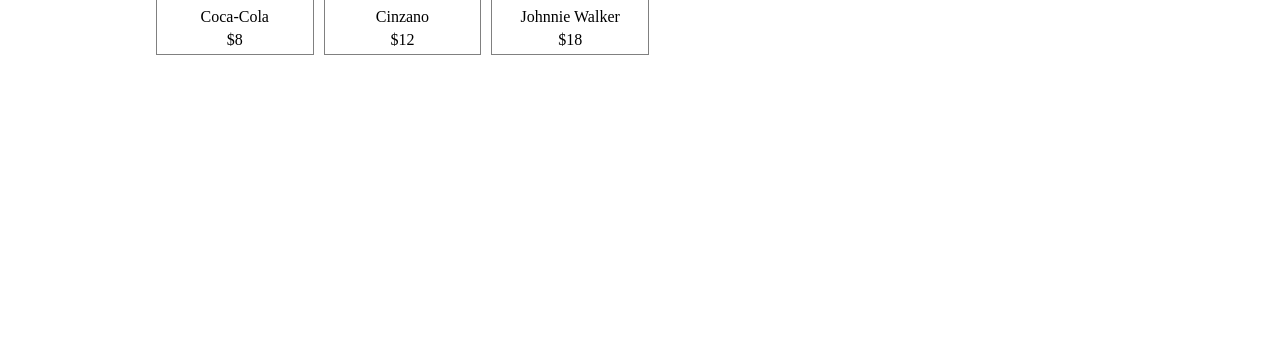
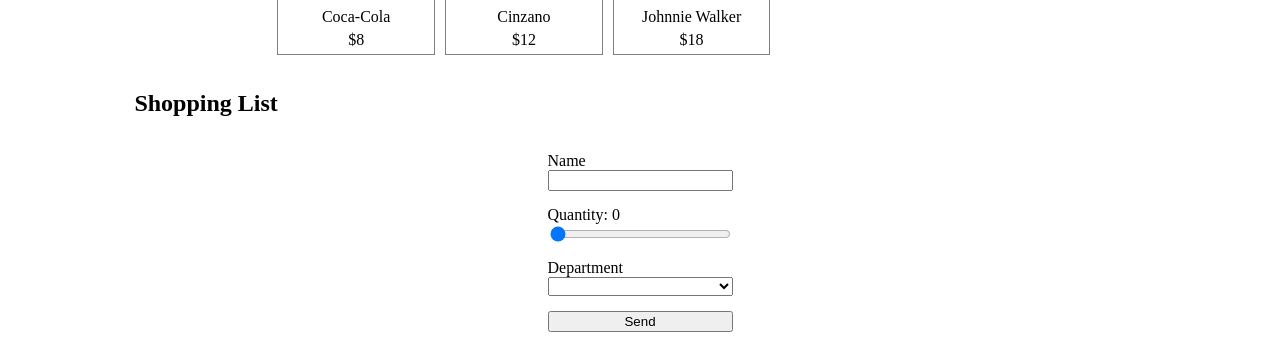
Before and after one commit to triciopa/angular-exercises, an Angular app: page / in a window 1280 px wide. Shown: the part 1084-1441 px from the top of the page. Before the commit the page ends 1162 px from the top, so only its background shows below. Built offline with nearby package versions, Linux system fonts and the light colour scheme.

Commit message:
Shopping list

```diff
--- a/src/app/app.component.html
+++ b/src/app/app.component.html
@@ -39,4 +39,17 @@
       <app-product-order [productArray]="selectedProducts"></app-product-order>
     </div>
   </div>
+
+
+  <div class="buyList">
+    <h2>Shopping List</h2>
+    <div class="row">
+      <app-form2 (createdProd)="onCreatedProd($event)"></app-form2>
+    </div>
+    <div class="row lists">
+      <app-products2 [products]="selectedProds2" (buyProduct)="onBuy($event)" buttonText="Buy"></app-products2>
+      <app-products2 [products]="boughtProds2" (buyProduct)="onSell($event)" buttonText="Sell"></app-products2>
+    </div>
+  </div>
+
 </div>
--- a/src/app/app.component.scss
+++ b/src/app/app.component.scss
@@ -2,6 +2,8 @@
   display: flex;
   flex-direction: row;
   flex-wrap: wrap;
+  justify-content: center;
+  width: 100%;
   div {
     margin: 0 5px;
   }
@@ -36,3 +38,29 @@
     padding: 10px;
   }
 }
+
+.buyList {
+  width: 80%;
+  display: flex;
+  flex-direction: row;
+  justify-content: center;
+  flex-wrap: wrap;
+  margin: 30px auto 0 auto;
+
+  h2 {
+    width: 100%;
+  }
+
+  .row {
+    display: flex;
+    flex-direction: row;
+    justify-content: center;
+  }
+
+  .lists {
+    width: 100%;
+    * {
+      margin: 10px;
+    }
+  }
+}
--- a/src/app/app.component.ts
+++ b/src/app/app.component.ts
@@ -1,5 +1,6 @@
 import { Component } from '@angular/core';
 import { Product } from './models/product.model';
+import { Product2 } from './models/product2.model';
 import { Task } from './models/tasks.model';
 
 @Component({
@@ -14,16 +15,22 @@
   foodArray: Product[];
   drinksArray: Product[];
   selectedProducts: Product[];
+  selectedProds2: Product2[];
+  boughtProds2: Product2[];
 
   constructor() {
     this.numbers = [1, 8, 45, 954];
     this.taskArray = [];
     this.selectedProducts = [];
+    this.selectedProds2 = [];
+    this.boughtProds2 = [];
+
     this.foodArray = [
       new Product('Cheese', 'https://www.culturesforhealth.com/learn/wp-content/uploads/2016/04/Homemade-Cheddar-Cheese-header.jpg', 10),
       new Product('Ham', 'https://patagonia.net/wp-content/uploads/2018/02/JamonCrudo.jpg', 25),
       new Product('Salami','https://static4.depositphotos.com/1001719/376/i/600/depositphotos_3768099-stock-photo-salami-sausage.jpg',18)
     ];
+
     this.drinksArray = [
       new Product('Coca-Cola','https://www.eluniverso.com/resizer/XDCSRrWf-mQVhi9fw2igV2hzPg8=/1005x670/smart/filters:quality(70)/cloudfront-us-east-1.images.arcpublishing.com/eluniverso/6O3SHHDC55GTHHHGY4HAWTVD5A.jpg',8),
       new Product('Cinzano','https://encrypted-tbn0.gstatic.com/images?q=tbn:ANd9GcQR877s_nLKltRC8nDK1hjTep9p2eiESKztFA&usqp=CAU',12),
@@ -50,6 +57,19 @@
       $event.q = 1;
       this.selectedProducts.push($event);
     }
+  }
 
+  onCreatedProd($event: any) {
+    this.selectedProds2.push($event);
+  }
+
+  onBuy($event: number) {
+    const prod = this.selectedProds2.splice($event, 1);
+    this.boughtProds2.push(prod[0]);
+  }
+
+  onSell($event: number) {
+    const prod = this.boughtProds2.splice($event, 1);
+    this.selectedProds2.push(prod[0]);
   }
 }
--- a/src/app/app.module.ts
+++ b/src/app/app.module.ts
@@ -10,6 +10,8 @@
 import { ListComponent } from './components/list/list.component';
 import { ProductListComponent } from './components/product-list/product-list.component';
 import { ProductOrderComponent } from './components/product-order/product-order.component';
+import { Form2Component } from './components/form2/form2.component';
+import { Products2Component } from './components/products2/products2.component';
 
 @NgModule({
   declarations: [
@@ -20,7 +22,9 @@
     FormComponent,
     ListComponent,
     ProductListComponent,
-    ProductOrderComponent
+    ProductOrderComponent,
+    Form2Component,
+    Products2Component
   ],
   imports: [
     BrowserModule,
--- /dev/null
+++ b/src/app/components/form2/form2.component.html
@@ -0,0 +1,22 @@
+<div class="form">
+  <div class="form-group">
+    <label>Name</label>
+    <input type="text" [(ngModel)]="newProd.name">
+  </div>
+  <div class="form-group">
+    <label for="">Quantity: {{ newProd.quantity }}</label>
+    <input type="range" min=0 max=10 step=1 [(ngModel)]="newProd.quantity">
+  </div>
+  <div class="form-group">
+    <label for="">Department</label>
+    <select [(ngModel)]="newProd.department">
+      <option value="Grocery">Grocery</option>
+      <option value="House">House</option>
+      <option value="Butcher">Butcher</option>
+      <option value="Bakery">Bakery</option>
+    </select>
+  </div>
+  <div class="form-group">
+    <button (click)="onClick()">Send</button>
+  </div>
+</div>
--- /dev/null
+++ b/src/app/components/form2/form2.component.scss
@@ -0,0 +1,8 @@
+.form {
+  .form-group {
+    display: flex;
+    flex-direction: column;
+    width: 100%;
+    margin-top: 15px;
+  }
+}
--- /dev/null
+++ b/src/app/components/form2/form2.component.ts
@@ -0,0 +1,28 @@
+import { Component, EventEmitter, OnInit, Output } from '@angular/core';
+import { Product2 } from '../../models/product2.model';
+
+@Component({
+  selector: 'app-form2',
+  templateUrl: './form2.component.html',
+  styleUrls: ['./form2.component.scss']
+})
+export class Form2Component implements OnInit {
+
+  @Output() createdProd: EventEmitter<Product2>;
+
+  newProd: Product2;
+
+  constructor() {
+    this.newProd = new Product2();
+    this.createdProd = new EventEmitter();
+   }
+
+  ngOnInit(): void {
+  }
+
+  onClick() {
+    this.createdProd.emit(this.newProd);
+    this.newProd = new Product2();
+  }
+
+}
--- /dev/null
+++ b/src/app/components/products2/products2.component.html
@@ -0,0 +1,10 @@
+<div class="products">
+  <div class="product" *ngFor="let product of products; let index = index">
+    <p>{{ product.name.toUpperCase() }}</p>
+    <div>
+      <p>Quantity: {{ product.quantity }}</p>
+      <p>{{ product.department }}</p>
+    </div>
+    <button (click)="onClick(index)">{{ buttonText }}</button>
+  </div>
+</div>
--- /dev/null
+++ b/src/app/components/products2/products2.component.scss
@@ -0,0 +1,23 @@
+.products {
+  display: flex;
+  flex-direction: column;
+  flex-wrap: wrap;
+  align-items: center;
+
+  .product {
+    border: solid 1px gray;
+    padding: 10px;
+    width: 300px;
+    display: flex;
+    flex-direction: column;
+
+    div {
+      p:first-child {
+        float: left;
+      }
+      p:last-child {
+        float: right;
+      }
+    }
+  }
+}
--- /dev/null
+++ b/src/app/components/products2/products2.component.ts
@@ -0,0 +1,29 @@
+import { Component, EventEmitter, Input, OnInit, Output } from '@angular/core';
+import { Product2 } from 'src/app/models/product2.model';
+
+@Component({
+  selector: 'app-products2',
+  templateUrl: './products2.component.html',
+  styleUrls: ['./products2.component.scss']
+})
+export class Products2Component implements OnInit {
+
+  @Input() products: Product2[];
+  @Input() buttonText: string;
+
+  @Output() buyProduct: EventEmitter<number>;
+
+  constructor() {
+    this.products = [];
+    this.buttonText = '';
+
+    this.buyProduct = new EventEmitter();
+   }
+
+  ngOnInit(): void {
+  }
+
+  onClick(index: number) {
+    this.buyProduct.emit(index);
+  }
+}
--- /dev/null
+++ b/src/app/models/product2.model.ts
@@ -0,0 +1,12 @@
+export class Product2 {
+
+  name: string;
+  quantity: number;
+  department: string;
+
+  constructor(pName: string = '', pQuantity: number = 0, pDepartment: string = '') {
+    this.name = pName;
+    this.quantity = pQuantity;
+    this.department = pDepartment;
+  }
+}
```
